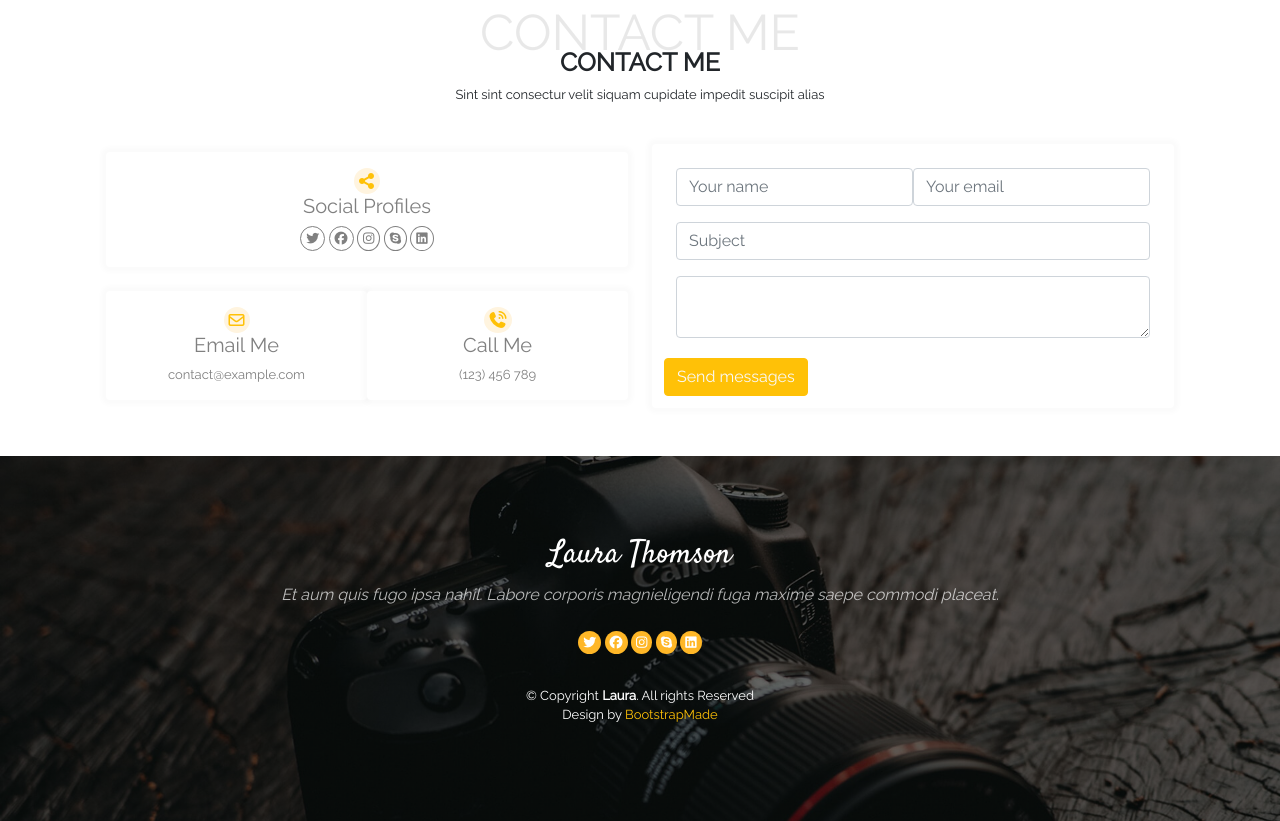
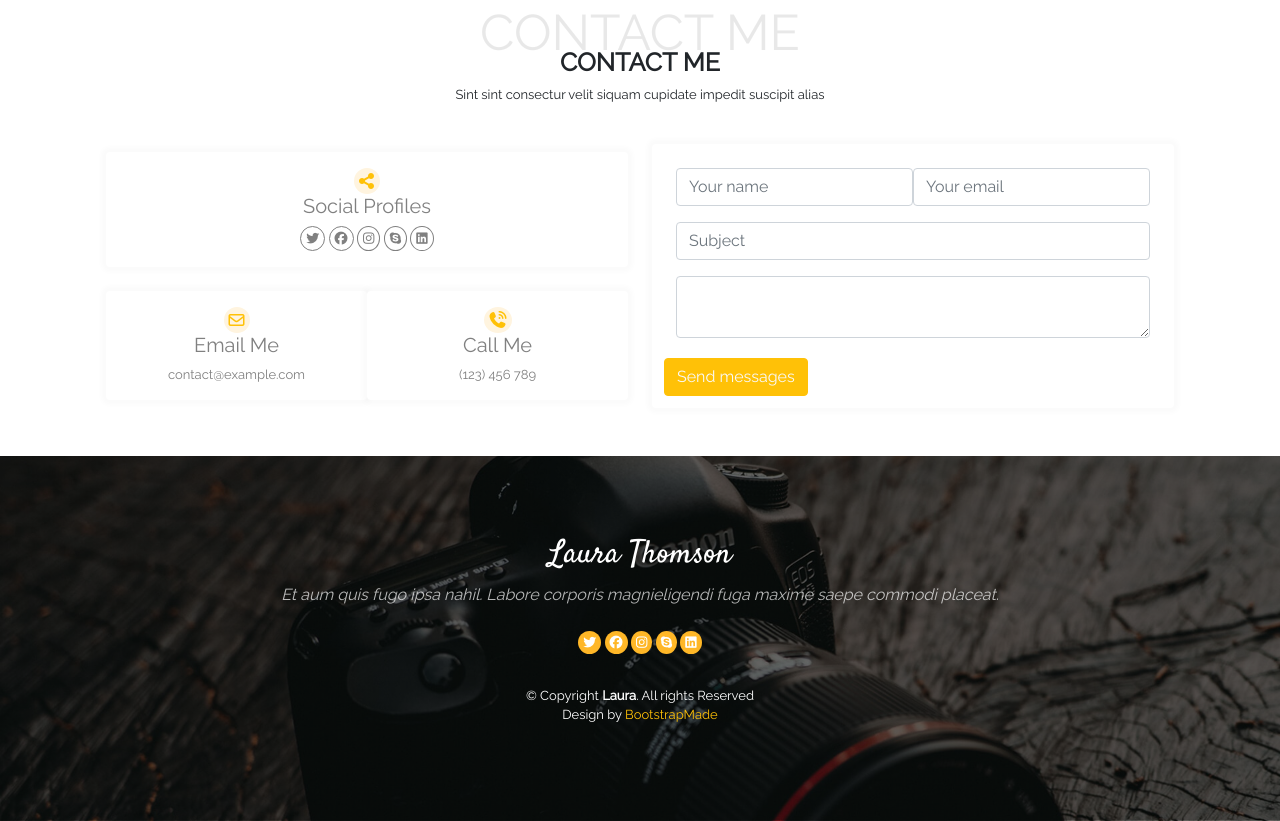
Before and after one commit to assbaimane/Site-Laura-Thomson, a website: page index.html in a window 1280 px wide. Shown: the part 2018-2839 px from the top of the page. Drawn offline with nearby package versions, Linux system fonts and the light colour scheme.

Commit message:
Background-Image position correction in footer

```diff
--- a/src/sass/style.sass
+++ b/src/sass/style.sass
@@ -64,8 +64,9 @@ section
 footer
     color: white
     background: linear-gradient((#00000099),(#00000099)), url("../img/footer-bg.jpg")
-    background-size: 100%
+    background-size: cover
     background-repeat: no-repeat
+    background-position: center
     h2
         font-family: "Satisfy"
     p
```
Also changed, not shown: public/css/style.css, 1 other file.
